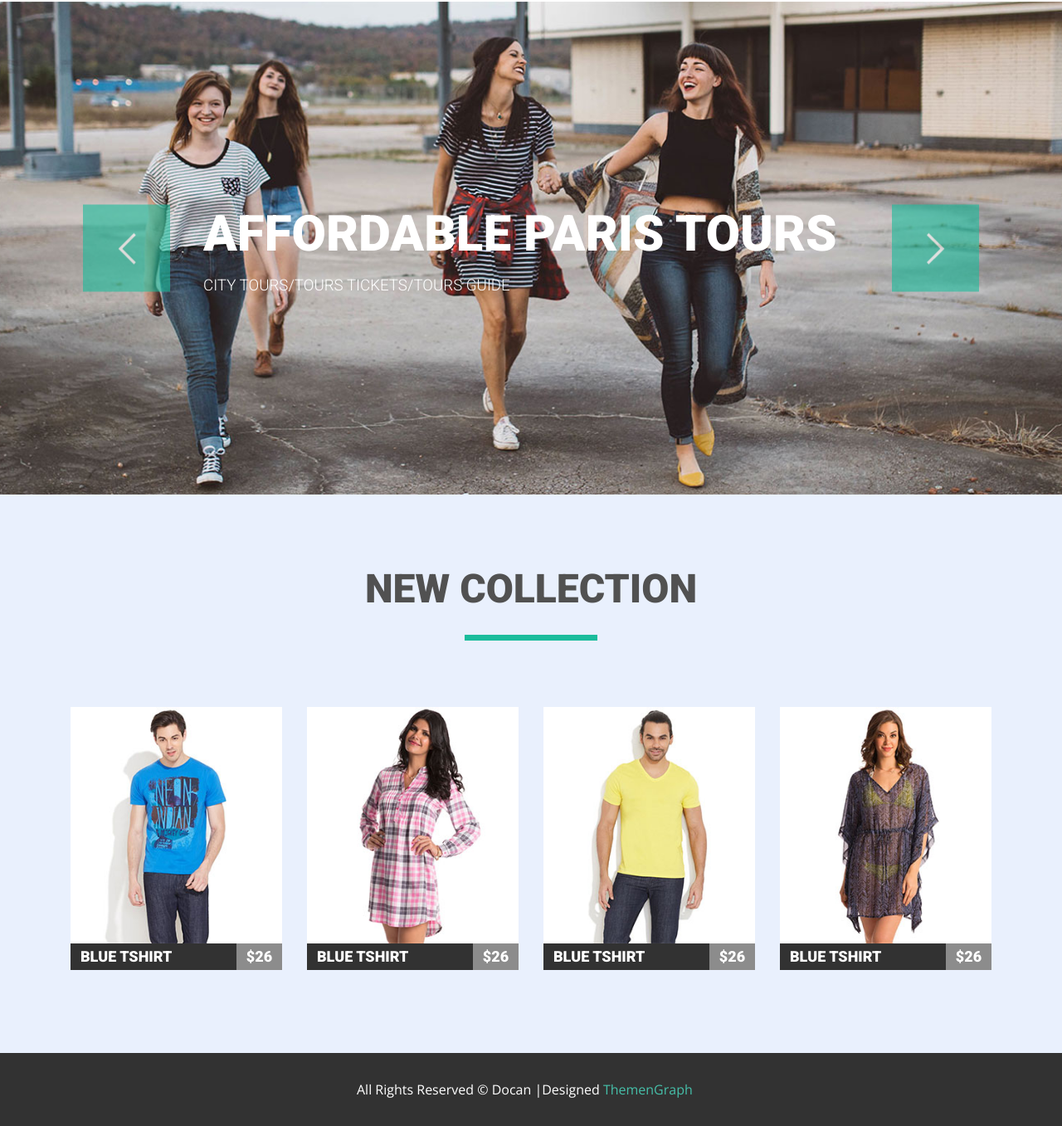
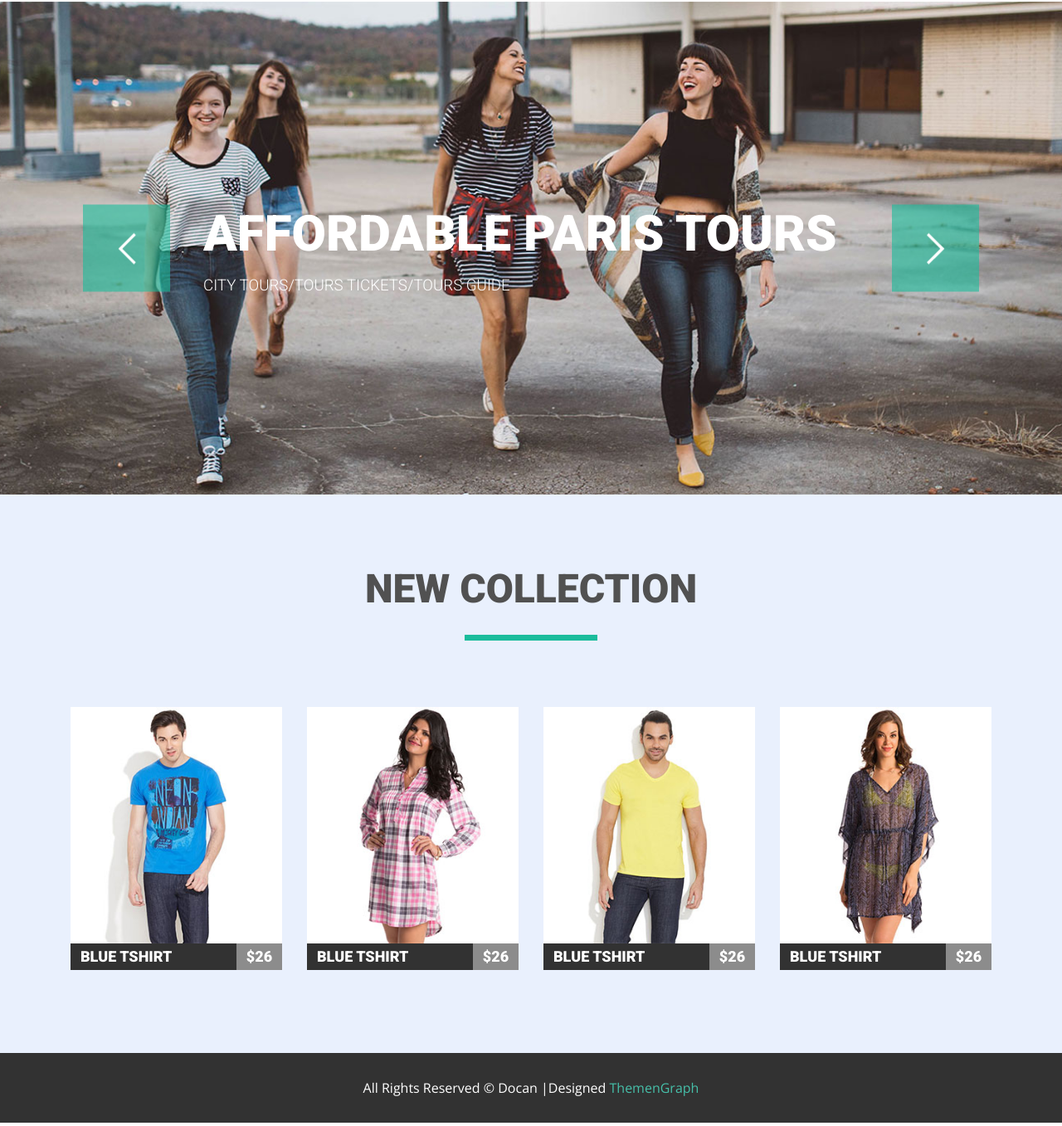
Before and after one commit to OlgaM88/goit-fe-course, a plain HTML site: page html-css/modul5/index.html in a window 1280 px wide. Shown: the part 95-1452 px from the top of the page at 83% size. Drawn offline with nearby package versions, Linux system fonts and the light colour scheme.

Commit message:
7th commit

```diff
--- a/html-css/modul5/css/styles.css
+++ b/html-css/modul5/css/styles.css
@@ -123,11 +123,9 @@ opacity: 1;
     border: none;
     width: 105px;
     height: 105px;
-    background-color:#1abc9c ;
+    background-color:rgba(26, 188, 156, 0.6) ;
     background-repeat: no-repeat;
     background-position: center;
-    opacity: 0.6;
-
 }
 .slider-btn:hover {
     background-color: #1abc9c;
@@ -140,6 +138,7 @@ opacity: 1;
 .btn-prev{
     left: 15px;
     background-image: url("../images/img-btn-prev.png");
+
    }
 .btn-next{
     right: 15px;
@@ -348,17 +347,18 @@ a span {
 /* --SECTION FOOTER--*/
 
 footer {
-    height: 88px;
     background: #323232;
 }
 .footer-content {
-    width: 420px;
+    width: 100%;
+    max-width: 420px;
     margin: 0 auto;
+    text-align: center;
     font-size: 16px;
     font-weight: 400;
     line-height: 28px;
     color: #fff;
-    padding-top: 30px;
+    padding: 28px 0px;
     text-transform: capitalize;
     font-family: 'Open Sans', sans-serif;
 }
```
